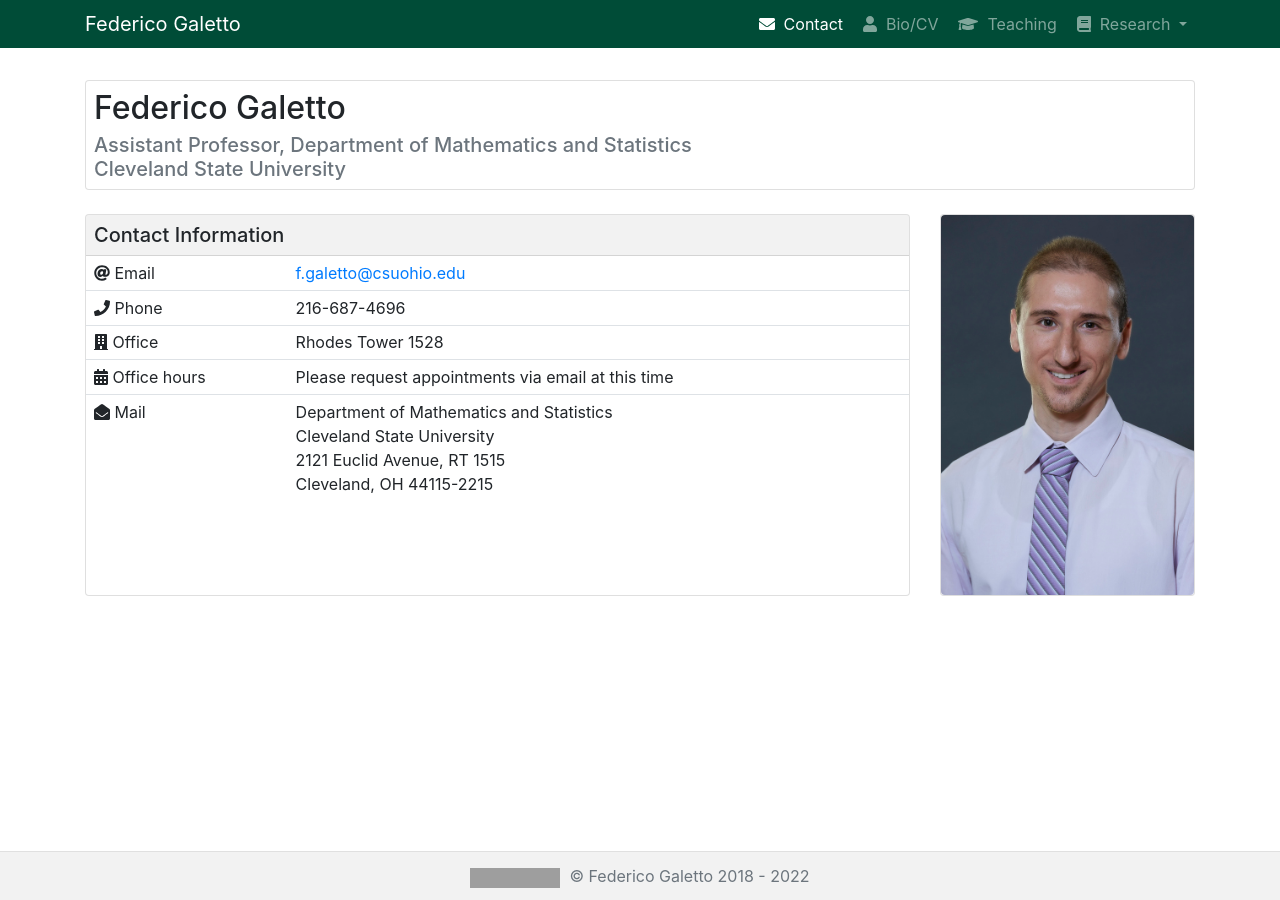
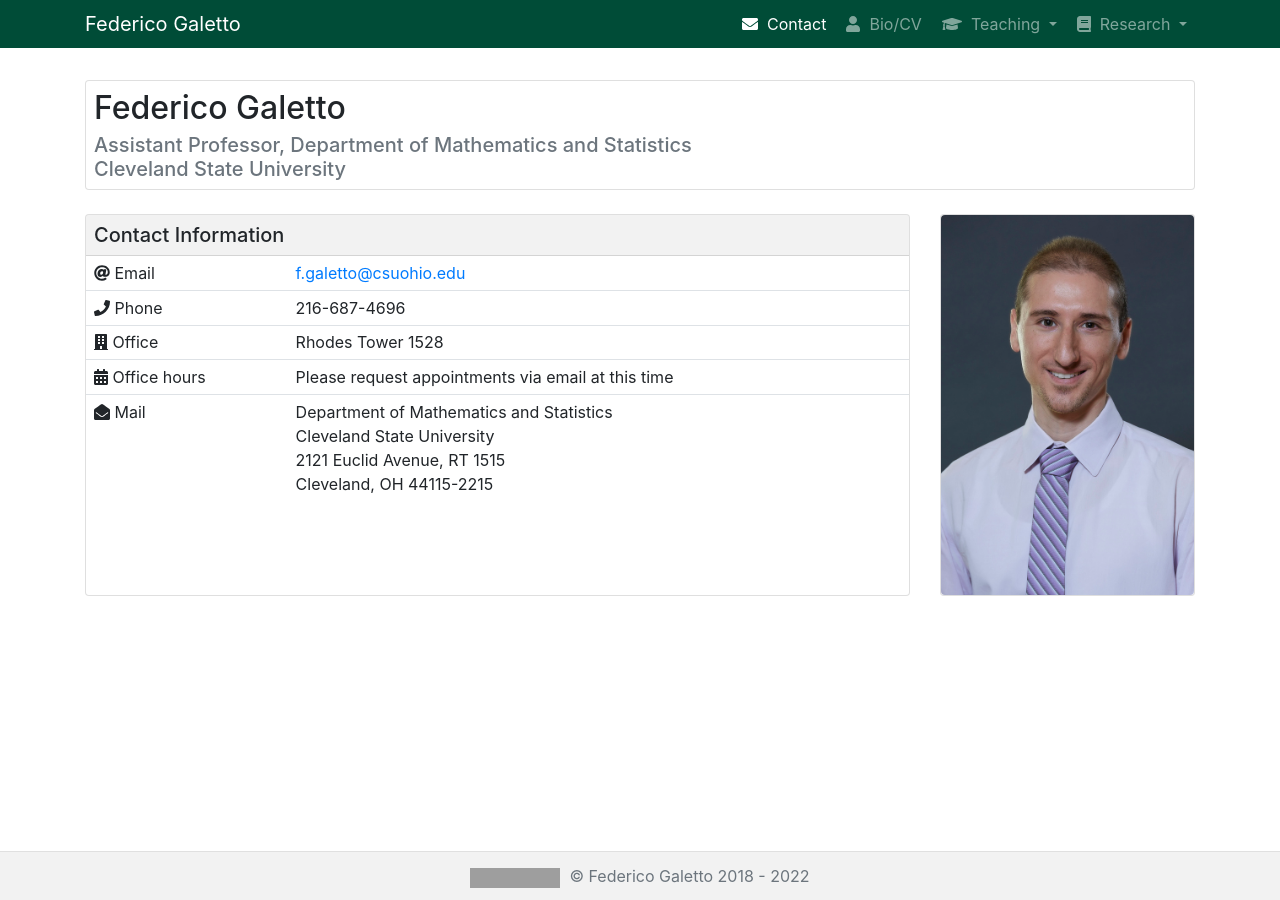
Before and after one commit to galettof/galettof.github.io, a Jekyll site: the page built from index.html, in a window 1280 px wide. Built offline with Jekyll 4.4.1, drawn with Linux system fonts in a browser that asks for light colours; nearby versions of some CDN libraries; grey boxes are pictures that could not be loaded.

Commit message:
teaching menu

```diff
--- a/_layouts/default.html
+++ b/_layouts/default.html
@@ -63,11 +63,25 @@
 		</a>
 	      </li>
 
+	      <!--
 	      <li class="nav-item pl-1 pt-2 pt-lg-0 {% if page.active == "teaching" %}active{% endif %}">
 		<a class="nav-link btn btn-outline-primary py-1" href="teaching.html" role="button">
 		  <span class="fas fa-graduation-cap"></span>
 		  &nbsp;Teaching
 		</a>
+	      </li>
+	      -->
+
+	      <li class="nav-item dropdown pl-1 pt-2 pt-lg-0" data-toggle="collapse" data-target=".navbar-collapse.show">
+		<a class="nav-link dropdown-toggle btn py-1 w-100 {% if page.active == "teaching" %}active{% endif %}" href="#" id="navbarDropdownMenuLink" role="button" data-toggle="dropdown" aria-haspopup="true" aria-expanded="false">
+		  <span class="fas fa-graduation-cap"></span>
+		    &nbsp;Teaching
+		</a>
+		<div class="dropdown-menu" aria-labelledby="navbarDropdownMenuLink">
+		  <a class="dropdown-item" href="teaching.html#current">Current</a>
+		  <a class="dropdown-item" href="teaching.html#mentoring">Mentoring</a>
+		  <a class="dropdown-item" href="teaching.html#past">Past Courses</a>
+		</div>
 	      </li>
 
 	      <li class="nav-item dropdown pl-1 pt-2 pt-lg-0" data-toggle="collapse" data-target=".navbar-collapse.show">
```
